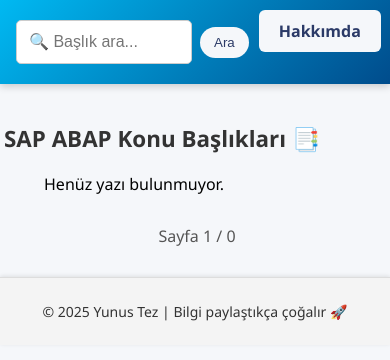
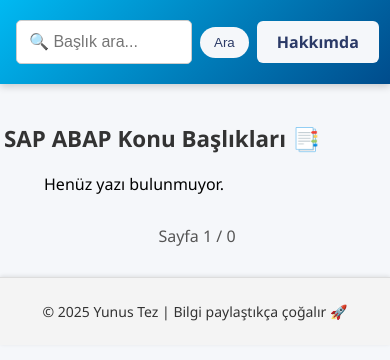
Before and after one commit to yunus42tez/ABAP_WEB_BLOG, a Flask app: page / in a window 390 px wide. Shown: the top 360 px of the page. Run offline with Flask 3, Linux system fonts and the light colour scheme; data that the repository does not hold is empty; some libraries are stand-ins or nearby versions.

Commit message:
Responsive header fixv3

```diff
--- a/static/style.css
+++ b/static/style.css
@@ -446,7 +446,7 @@ header, .nav-container, main {
 @media (max-width: 767px) {
   header {
     padding: 10px 40px;
-    flex-direction: column;
+    flex-direction: row;
     align-items: center;
   }
 
@@ -480,9 +480,12 @@ header, .nav-container, main {
 }
 
   .nav-container {
-    flex-direction: row;
-    align-items: flex-start;
-    gap: 10px;
+    display: flex !important;
+    flex-direction: row !important;    /* satırda kal */
+    align-items: center !important;     /* dikey ortala */
+    justify-content: space-between !important;
+    gap: 8px;
+    width: 100%;
   }
 
   .about {
```
